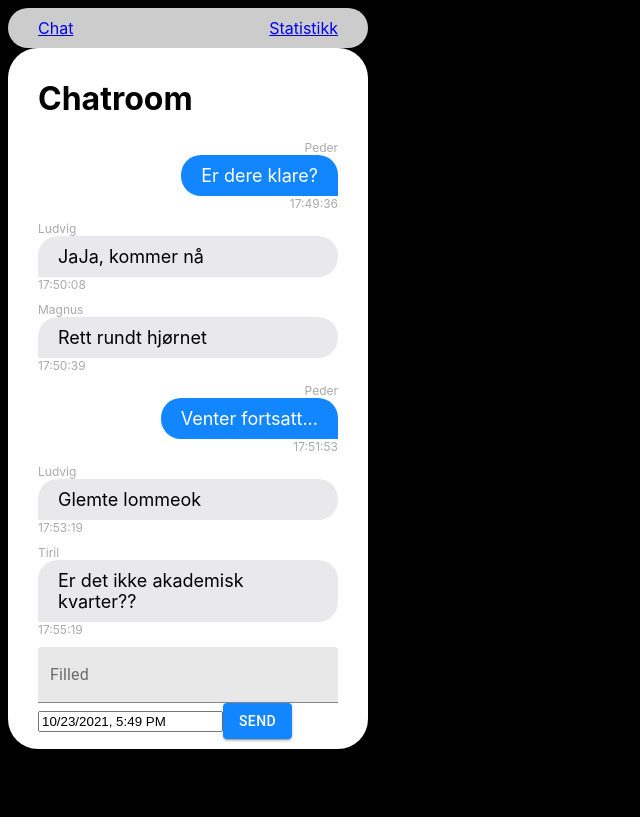
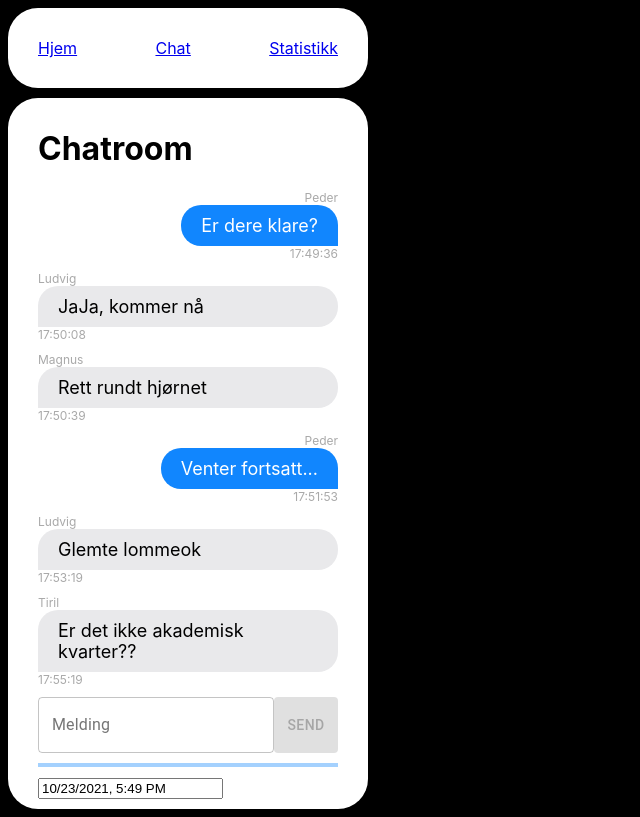
Before and after one commit to koseprogg/react-kurs, a React (Create React App) app: page /chat in a window 1280 px wide. Shown: the whole page, without its empty margins (0-640 px from the left). Built offline with nearby package versions, Linux system fonts and the light colour scheme.

Commit message:
Mer funksjonalitet

```diff
--- a/src/App.css
+++ b/src/App.css
@@ -1,10 +1,11 @@
 .nav {
-  background: #ccc;
+  background: #fff;
   width: 300px;
-  padding: 10px 30px;
+  padding: 30px 30px;
   border-radius: 30px;
   display: flex;
   justify-content: space-between;
+  margin-bottom: 10px;
 }
 
 .chat {
--- a/src/App.js
+++ b/src/App.js
@@ -9,10 +9,14 @@ const App = () => {
   return (
     <>
       <div className="nav">
+        <Link to="/">Hjem</Link>
         <Link to="/chat">Chat</Link>
         <Link to="/stats">Statistikk</Link>
       </div>
       <div className="chat">
+        <Route path="/" exact>
+          <p>Velkommen til min app! :)</p>
+        </Route>
         <Route path="/chat">
           <Chat />
         </Route>
--- a/src/Chat.js
+++ b/src/Chat.js
@@ -4,6 +4,7 @@ import data from "./api";
 import "./App.css";
 import Button from "@material-ui/core/Button";
 import TextField from "@material-ui/core/TextField";
+import LinearProgress from "@material-ui/core/LinearProgress";
 import { useState } from "react";
 
 import DatePicker from "react-datepicker";
@@ -41,13 +42,27 @@ const Chat = () => {
     <>
       <Header text="Chatroom" />
       {renderMessages()}
-      <TextField
-        id="filled-basic"
-        label="Filled"
-        variant="filled"
-        style={{ width: "100%" }}
-        value={newMessage}
-        onChange={(event) => setNewMessage(event.target.value)}
+      <div style={{ display: "flex", marginBottom: "10px" }}>
+        <TextField
+          label="Melding"
+          variant="outlined"
+          style={{ width: "100%" }}
+          value={newMessage}
+          onChange={(event) => setNewMessage(event.target.value)}
+        />
+        <Button
+          variant="contained"
+          onClick={addNewMessage}
+          disabled={newMessage.length < 1}
+          color="primary"
+        >
+          Send
+        </Button>
+      </div>
+      <LinearProgress
+        variant="determinate"
+        value={Math.min(newMessage.length * 2, 100)}
+        style={{ marginBottom: "10px" }}
       />
       <DatePicker
         selected={startDate}
@@ -55,13 +70,6 @@ const Chat = () => {
         dateFormat="Pp"
         onChange={(date) => setStartDate(date)}
       />
-      <Button
-        variant="contained"
-        style={{ backgroundColor: "#1186fe", color: "white" }}
-        onClick={addNewMessage}
-      >
-        Send
-      </Button>
     </>
   );
 };
--- a/src/Stats.js
+++ b/src/Stats.js
@@ -21,7 +21,7 @@ const Stats = () => {
 
   return (
     <>
-      <Header text="Statistics" />
+      <Header text="Statistikk" />
       <p>Antall meldinger:</p>
       <VictoryChart
         // domainPadding will add space to each side of VictoryBar to
--- a/src/index.js
+++ b/src/index.js
@@ -3,12 +3,23 @@ import ReactDOM from "react-dom";
 import "./index.css";
 import App from "./App";
 import { BrowserRouter } from "react-router-dom";
+import { createTheme, ThemeProvider } from "@material-ui/core/styles";
+
+const theme = createTheme({
+  palette: {
+    primary: {
+      main: "#1186fe",
+    },
+  },
+});
 
 ReactDOM.render(
   <React.StrictMode>
-    <BrowserRouter>
-      <App />
-    </BrowserRouter>
+    <ThemeProvider theme={theme}>
+      <BrowserRouter>
+        <App />
+      </BrowserRouter>
+    </ThemeProvider>
   </React.StrictMode>,
   document.getElementById("root")
 );
```
